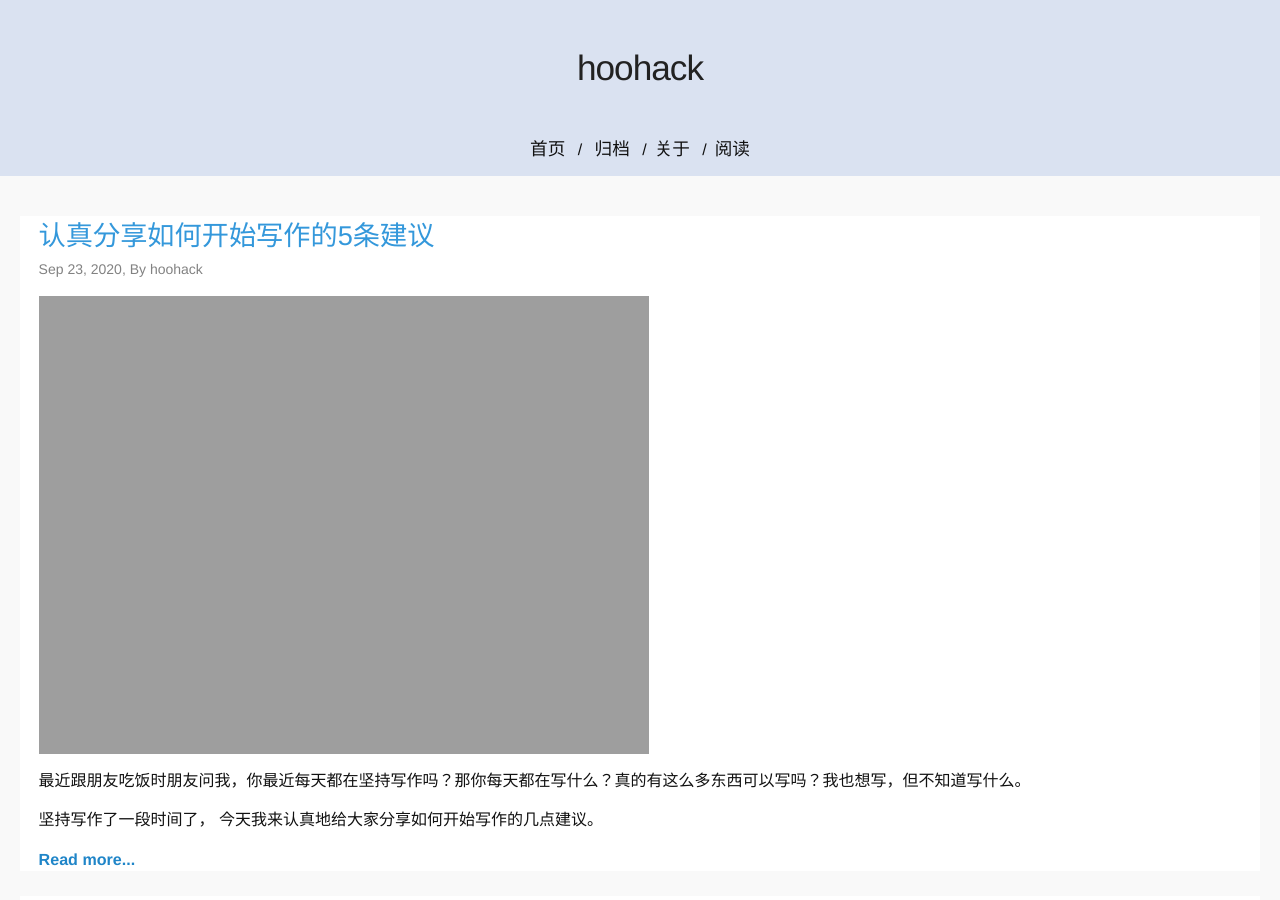
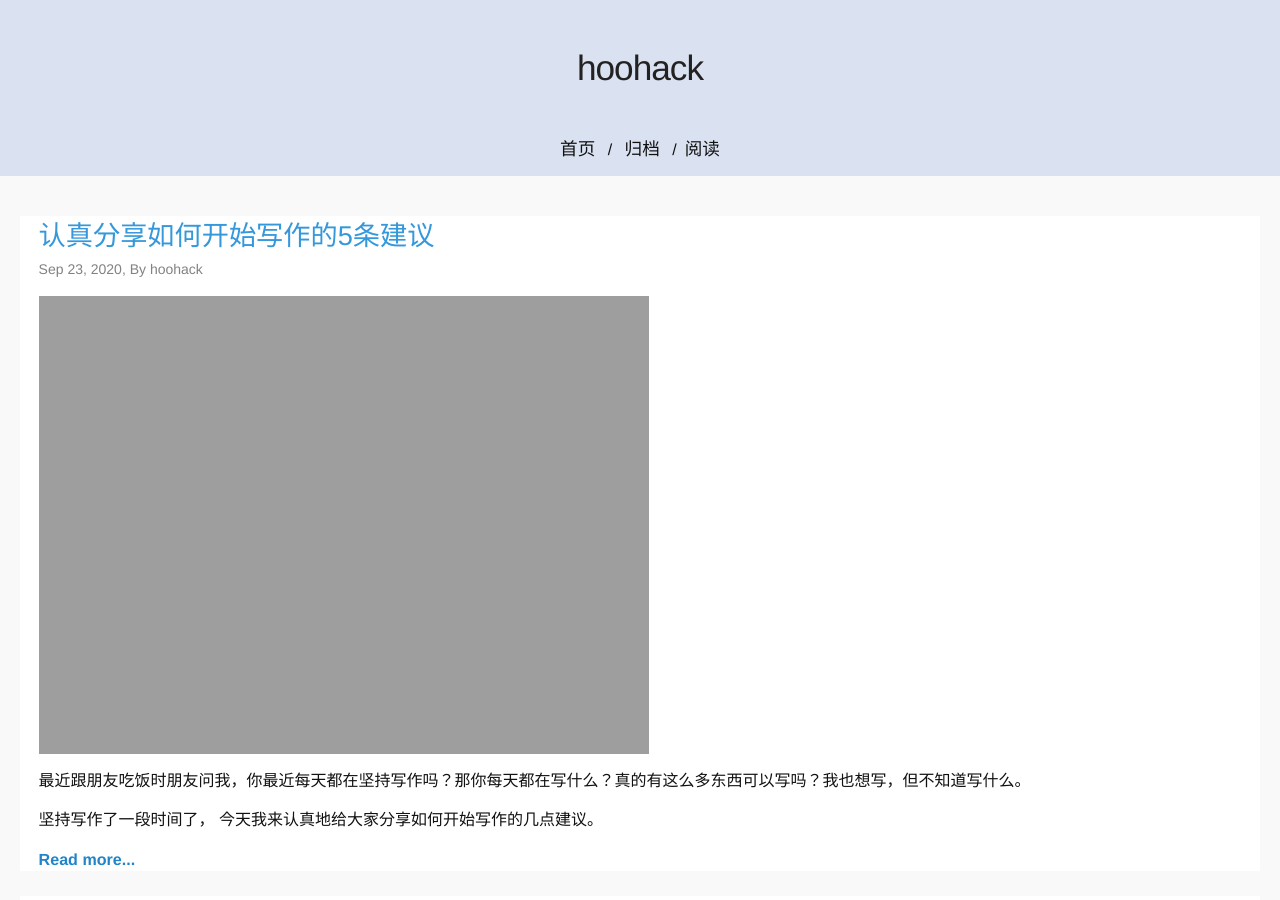
Before and after one commit to hoohack/hoohack.github.io, a Jekyll site: the page built from index.html, in a window 1280 px wide and 900 px high. Built offline with Jekyll 4.4.1, drawn with Linux system fonts in a browser that asks for light colours; the list of posts is cut into pages by our own code; comment, search, counter and statistics services are not loaded.

Commit message:
Update header.html

```diff
--- a/_includes/header.html
+++ b/_includes/header.html
@@ -6,6 +6,6 @@
 
 <nav class="site-nav">
     <ul>
-        <li><a href="/">首页</a></li> / <li><a href="/archives/">归档</a></li> /<li><a href="/about/">关于</a></li> /<li><a href="/reading/">阅读</a></li>
+        <li><a href="/">首页</a></li> / <li><a href="/archives/">归档</a></li> /<li><a href="/reading/">阅读</a></li>
     </ul>
 </nav>
```
